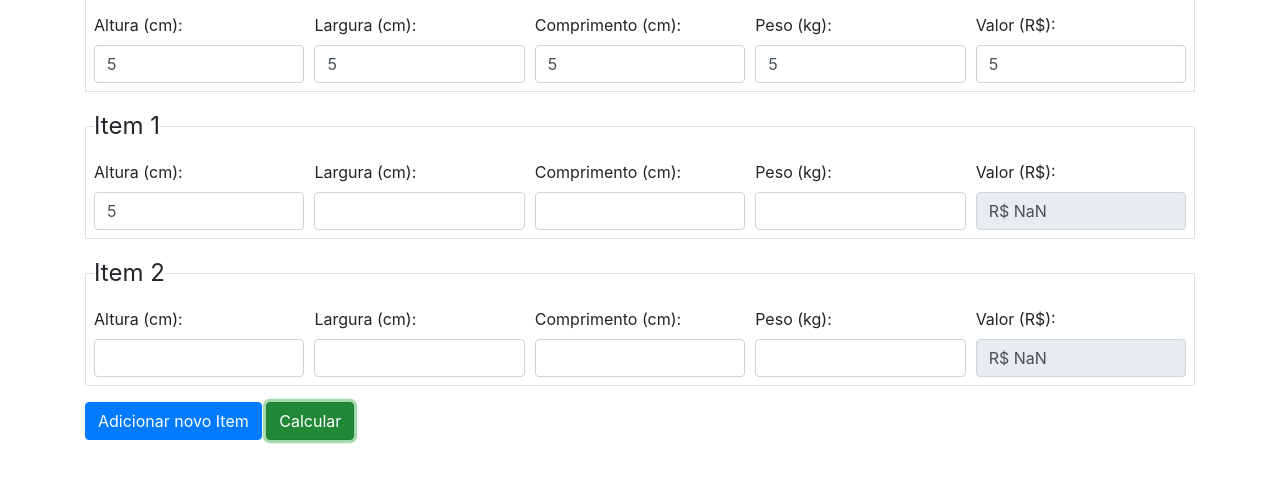
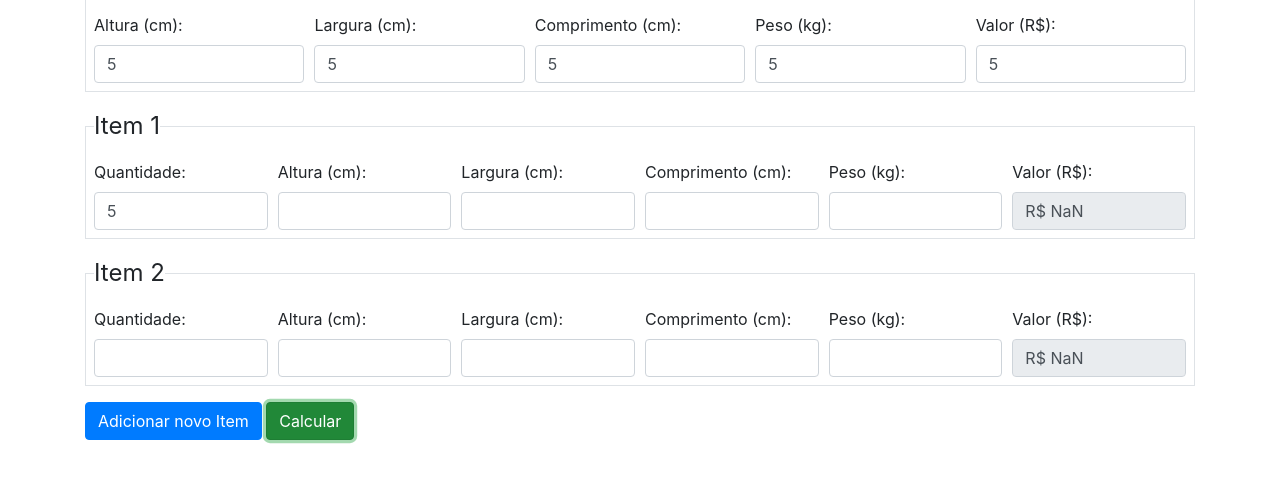
Before and after one commit to aylmerbolzan/fracionaFrete, a plain HTML site: page index.html in a window 1280 px wide. Both pictures are taken after typing "5", "5", "5", "5", "5", "5" into the empty fields and a click on the button "Calcular". Shown: the part 115-598 px from the top of the page. Drawn offline with nearby package versions, Linux system fonts and the light colour scheme.

Commit message:
feat: inclusão de quantidade de item

```diff
--- a/index.html
+++ b/index.html
@@ -46,6 +46,10 @@
             <legend class="w-auto">Item 1</legend>
             <div class="form-row">
                 <div class="col">
+                    <label for="quantidade_item1">Quantidade:</label>
+                    <input type="number" id="quantidade_item1" class="form-control">
+                </div>
+                <div class="col">
                     <label for="altura_item1">Altura (cm):</label>
                     <input type="number" id="altura_item1" class="form-control">
                 </div>
@@ -71,6 +75,10 @@
         <fieldset class="border p-2 mt-3">
             <legend class="w-auto">Item 2</legend>
             <div class="form-row">
+                <div class="col">
+                    <label for="quantidade_item2">Quantidade:</label>
+                    <input type="number" id="quantidade_item2" class="form-control">
+                </div>
                 <div class="col">
                     <label for="altura_item2">Altura (cm):</label>
                     <input type="number" id="altura_item2" class="form-control">
--- a/script.js
+++ b/script.js
@@ -6,6 +6,10 @@ function adicionarNovoItem() {
 <fieldset class="border p-2 mt-3">
   <legend class="w-auto">Item ${itemCounter}</legend>
   <div class="form-row">
+    <div class="col">
+      <label for="quantidade_item${itemCounter}">Quantidade:</label>
+      <input type="number" id="quantidade_item${itemCounter}" class="form-control">
+    </div>
     <div class="col">
       <label for="altura_item${itemCounter}">Altura (cm):</label>
       <input type="number" id="altura_item${itemCounter}" class="form-control">
@@ -47,12 +51,14 @@ function calcular() {
     var volumeItens = 0;
     var pesoItens = 0;
     for (var i = 1; i <= itemCounter; i++) {
+        var quantidadeItem = parseInt(document.getElementById('quantidade_item' + i).value);
         var alturaItem = parseFloat(document.getElementById('altura_item' + i).value);
         var larguraItem = parseFloat(document.getElementById('largura_item' + i).value);
         var comprimentoItem = parseFloat(document.getElementById('comprimento_item' + i).value);
         var pesoItem = parseFloat(document.getElementById('peso_item' + i).value);
-        volumeItens += alturaItem * larguraItem * comprimentoItem;
-        pesoItens += pesoItem;
+
+        volumeItens += (alturaItem * larguraItem * comprimentoItem) * quantidadeItem;
+        pesoItens += pesoItem * quantidadeItem;
     }
 
     if (volumeItens > volumePacote) {
@@ -66,14 +72,15 @@ function calcular() {
     }
 
     for (var i = 1; i <= itemCounter; i++) {
+        var quantidadeItem = parseInt(document.getElementById('quantidade_item' + i).value);
         var alturaItem = parseFloat(document.getElementById('altura_item' + i).value);
         var larguraItem = parseFloat(document.getElementById('largura_item' + i).value);
         var comprimentoItem = parseFloat(document.getElementById('comprimento_item' + i).value);
         var pesoItem = parseFloat(document.getElementById('peso_item' + i).value);
 
-        var volumeItem = alturaItem * larguraItem * comprimentoItem;
+        var volumeItem = alturaItem * larguraItem * comprimentoItem * quantidadeItem;
         var proporcaoCubagemItem = volumeItem / volumeItens;
-        var proporcaoPesoItem = pesoItem / pesoItens;
+        var proporcaoPesoItem = pesoItem * quantidadeItem / pesoItens;
 
         var freteItem = (proporcaoCubagemItem * volumePacote + proporcaoPesoItem * pesoPacote) / (volumePacote + pesoPacote) * valorPacote;
 
```
